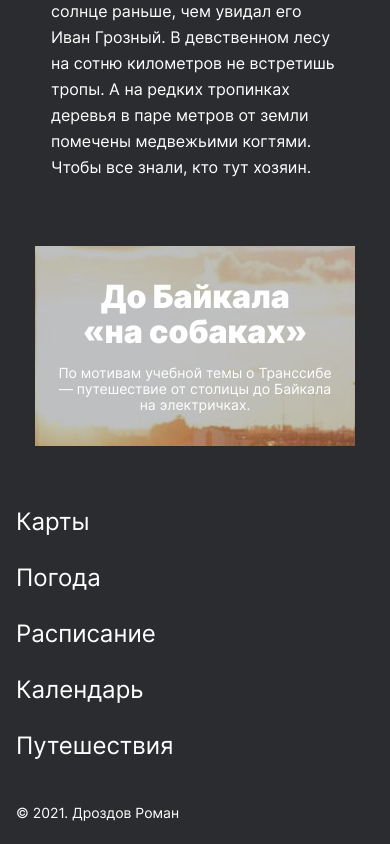
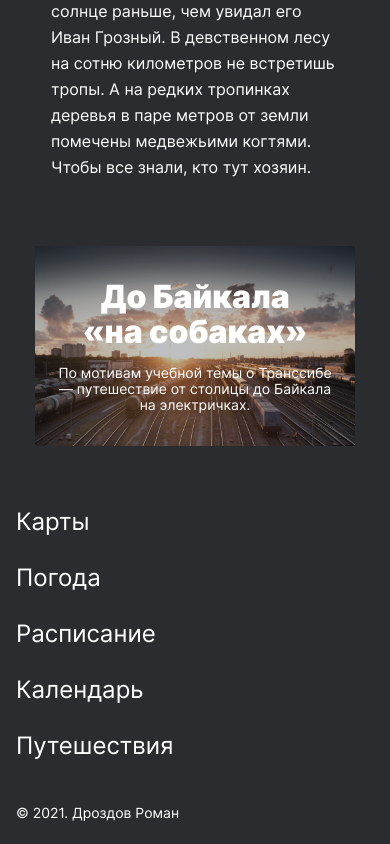
Before and after one commit to Ambler22/russian-travel, a plain HTML site: page index.html in a window 390 px wide. Shown: the part 9174-10018 px from the top of the page. Drawn offline with Linux system fonts and the light colour scheme.

Commit message:
надеюсь все)

```diff
--- a/blocks/cover/__link/cover__link.css
+++ b/blocks/cover/__link/cover__link.css
@@ -6,7 +6,7 @@
     color: inherit;
     z-index: 1;
     background-image: url(../../../images/cover-trains.jpg);
-    background-position: center;
+    background-size: cover;
 }
 
 .cover__link::after {
@@ -32,6 +32,12 @@
     }
 }
 
+@media (max-width: 980px) {
+    .cover__link {
+        padding: 155px 166px;
+    }
+}
+
 @media (max-width: 896px) {
     .cover__link {
         padding: 115px 104px;
```
